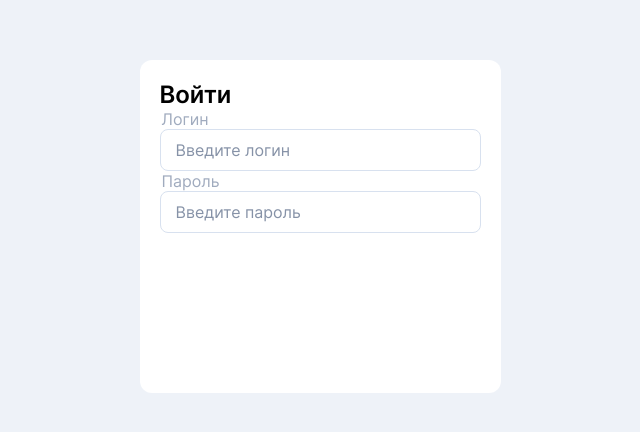
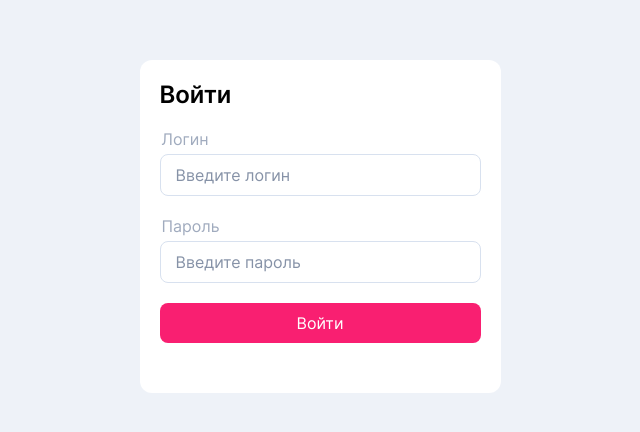
Before and after one commit to oceanzove/regulations-web, a React (Vite) app: page / in a window 1280 px wide. Shown: the part 174-606 px from the top of the page, without its empty margins (320-960 px from the left). Built offline with nearby package versions, Linux system fonts and the light colour scheme.

Commit message:
Добавляет, кнопку войти и доделывает стили для label и input

```diff
--- a/src/pages/sing-in/ui/sign-in-block/SignInBlock.module.scss
+++ b/src/pages/sing-in/ui/sign-in-block/SignInBlock.module.scss
@@ -4,6 +4,8 @@
 
   display: flex;
   flex-direction: column;
+
+  gap: 20px;
 
   padding: var(--default-padding);
   background: var(--default-bg-color);
--- a/src/pages/sing-in/ui/sign-in-block/SignInBlock.tsx
+++ b/src/pages/sing-in/ui/sign-in-block/SignInBlock.tsx
@@ -1,6 +1,7 @@
 import css from './SignInBlock.module.scss'
 import {Label} from "../../../../widgets/label/label.tsx";
 import {Input} from "../../../../widgets/input/input.tsx";
+import {MainButton} from "../../../../widgets/button/button.tsx";
 
 export const SignInBlock = () => {
     return (
@@ -12,6 +13,7 @@ export const SignInBlock = () => {
             <Label label="Пароль">
                 <Input placeholder="Введите пароль"/>
             </Label>
+            <MainButton text={'Войти'}/>
         </div>
     )
 }
--- a/src/shared/styles/global.scss
+++ b/src/shared/styles/global.scss
@@ -23,8 +23,11 @@
   --white-font-color: #FFFFFF;
   --black-font-color: #000000;
 
-  // * Sign In
-  --sign-in-border-radius: 12px;
+  // * Button
+  --main-button-bg-color: #F91F71;
+  --main-button-bg-hover-color: #db3070;
+  --main-button-border-radius: 8px;
+  --main-button-padding: 10px 15px 10px 15px;
 
   // * Label
   --label-color: #A0ABBE;
@@ -36,4 +39,9 @@
   --input-gap: 10px;
   --input-width: 100%;
   --input-placeholder-color: #8692A7;
+
+  // * Sign In
+  --sign-in-border-radius: 12px;
+
+
 }
--- /dev/null
+++ b/src/widgets/button/button.module.scss
@@ -0,0 +1,24 @@
+.main_button {
+  display: flex;
+  justify-content: center;
+  align-items: center;
+
+  cursor: pointer;
+
+  font-size: var(--font-size-m);
+  background-color: var(--main-button-bg-color);
+  color: var(--white-font-color);
+  border-radius: var(--main-button-border-radius);
+  padding: var(--main-button-padding);
+
+  &:hover {
+    background-color: var(--main-button-bg-hover-color);
+  }
+}
+
+.disabled {
+  background-color: var(--disabled-button);
+  cursor: not-allowed;
+
+  pointer-events: none;
+}
--- /dev/null
+++ b/src/widgets/button/button.tsx
@@ -0,0 +1,28 @@
+import React from 'react';
+import css from './button.module.scss';
+
+interface MainButtonProps {
+    text: string;
+    width?: number;
+    height?: number;
+    disabled?: boolean;
+    onClick?: React.MouseEventHandler<HTMLButtonElement>;
+}
+
+export const MainButton = (props: MainButtonProps) => {
+    const {
+        text, width, height, onClick, disabled,
+    } = props;
+    return (
+        <button
+            className={`${css.main_button} ${disabled ? css.disabled : ''}`}
+            type="button"
+            onClick={onClick}
+            style={{
+                width, height,
+            }}
+        >
+            {text}
+        </button>
+    );
+};
--- a/src/widgets/label/label.module.scss
+++ b/src/widgets/label/label.module.scss
@@ -1,3 +1,9 @@
+.wrapper {
+  display: flex;
+  flex-direction: column;
+  gap: 5px;
+}
+
 .label {
   font-size: var(--font-size-m);
   color: var(--label-color);
```
